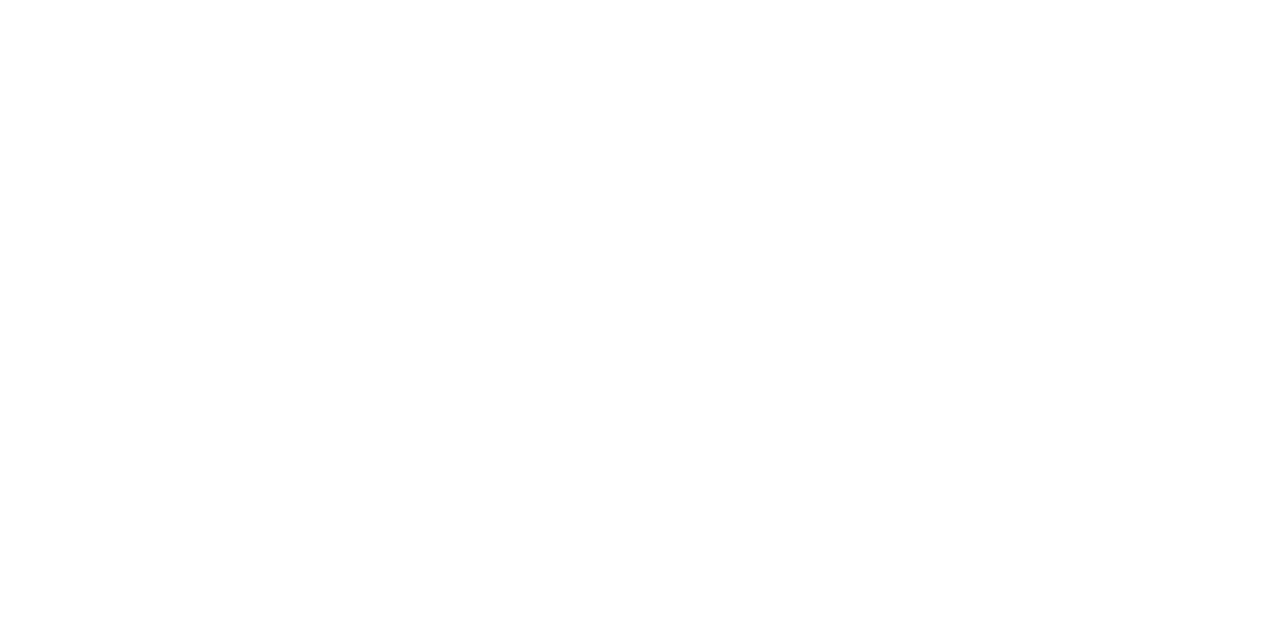
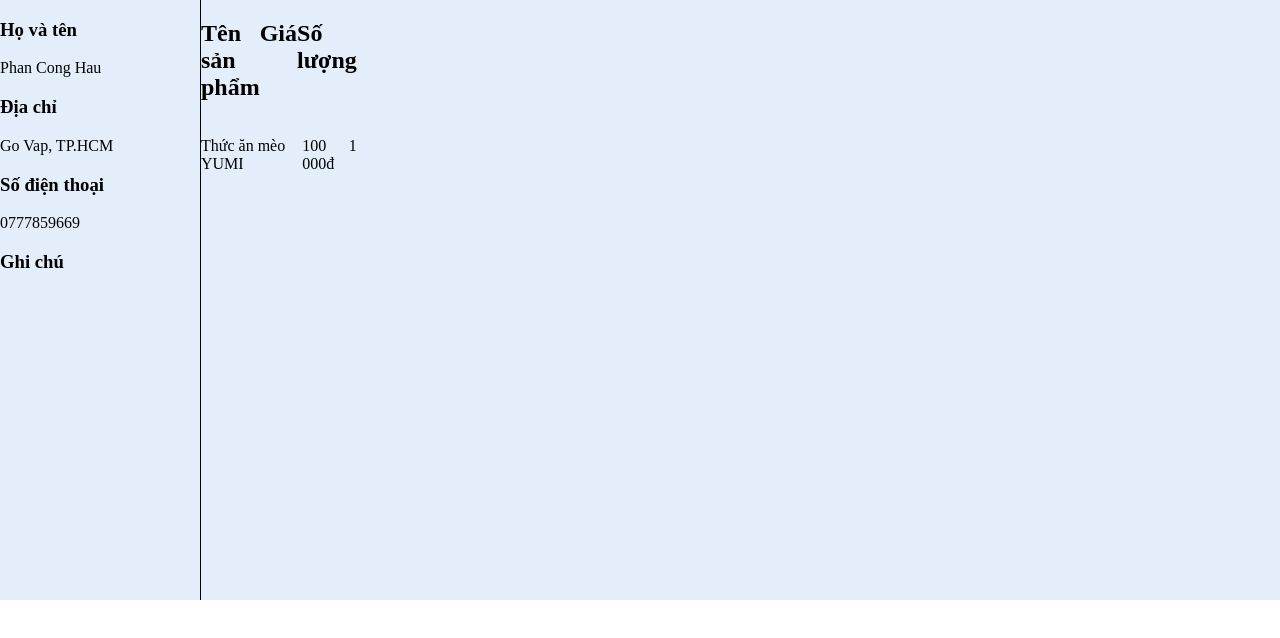
Before and after one commit to YaseiTanuki/Pawdora-Box, a React (Vite) app: page /pay in a window 1280 px wide. Before the commit this address had no page. Shown: the top 638 px of the page. Built offline with nearby package versions, Linux system fonts and the light colour scheme.

Commit message:
add payment page

```diff
--- a/src/App.jsx
+++ b/src/App.jsx
@@ -6,6 +6,7 @@
 import CatPage from "./pages/cat_page/cat_page"
 import LoginPage from "./pages/login/login"
 import RegisterPage from "./pages/register/register"
+import PayPage from "./pages/pay_page/pay_page"
 
 function App() {
   return (
@@ -15,6 +16,7 @@
         <Route path="/cat" element={<CatPage/>}/>
         <Route path="/login" element={<LoginPage/>}/>
         <Route path="/register" element={<RegisterPage/>}/>
+        <Route path="/pay" element={<PayPage/>}/>
       </Routes>
     </>
   )
--- a/src/App.scss
+++ b/src/App.scss
@@ -28,7 +28,7 @@
 #root {
   display: grid;
   grid-template-columns: repeat(12, 1fr);
-  --brand-color:#febb91;
+  --brand-color:#E4EEFA;
   background-color: var(--brand-color);
 }
 
--- a/src/components/big_components/footer/footer.scss
+++ b/src/components/big_components/footer/footer.scss
@@ -5,7 +5,7 @@
     padding: 1rem;
     display: grid;
     grid-template-columns: subgrid;
-    background-color: #f2e1df;
+    background-color: var(--brand-color);
 
     .footer-overall {
         grid-column: 1 / 13;
--- /dev/null
+++ b/src/components/small_components/bill_info/bill_info.jsx
@@ -0,0 +1,20 @@
+import "./bill_info.scss"
+
+const BillInfo = (props) => {
+    return (
+        <article className="bill-info">
+            <div>
+                <h2>Tên sản phẩm</h2>
+                <h2>Giá</h2>
+                <h2>Số lượng</h2>
+            </div>
+            <div>
+                <p>Thức ăn mèo YUMI</p>
+                <p>100 000đ</p>
+                <p>1</p>
+            </div>
+        </article>
+    )
+}
+
+export default BillInfo
--- /dev/null
+++ b/src/components/small_components/bill_info/bill_info.scss
@@ -0,0 +1,5 @@
+.bill-info {
+    div {
+        display: flex;
+    }
+}
--- /dev/null
+++ b/src/components/small_components/delivery_info/delivery_info.jsx
@@ -0,0 +1,18 @@
+import "./delivery_info.scss"
+
+const DeliveryInfo = (props) => {
+    return (
+        <article className="delivery-info">
+            <h3>Họ và tên</h3>
+            <p>{props.name}</p>
+            <h3>Địa chỉ</h3>
+            <p>{props.address}</p>
+            <h3>Số điện thoại</h3>
+            <p>{props.phoneNumber}</p>
+            <h3>Ghi chú</h3>
+            <p>{props.note}</p>
+        </article>
+    )
+}
+
+export default DeliveryInfo
--- /dev/null
+++ b/src/components/small_components/delivery_info/delivery_info.scss
@@ -0,0 +1,3 @@
+.delivery-info {
+    min-width: 200px;
+}
--- /dev/null
+++ b/src/pages/pay_page/pay_page.jsx
@@ -0,0 +1,19 @@
+import DeliveryInfo from "../../components/small_components/delivery_info/delivery_info"
+import BillInfo from "../../components/small_components/bill_info/bill_info"
+import Header from "../../components/big_components/header/header"
+import "./pay_page.scss"
+
+const PayPage = () => {
+    return (
+        <main className="pay-page">
+            <section className="delivery">
+                <DeliveryInfo name="Phan Cong Hau" address="Go Vap, TP.HCM" phoneNumber="0777859669"/>
+            </section>
+            <section className="bill">
+                <BillInfo/>
+            </section>
+        </main>
+    )
+}
+
+export default PayPage
--- /dev/null
+++ b/src/pages/pay_page/pay_page.scss
@@ -0,0 +1,7 @@
+.pay-page {
+    display: flex;
+
+    .delivery {
+        border-right: 1px solid black;
+    }
+}
```
